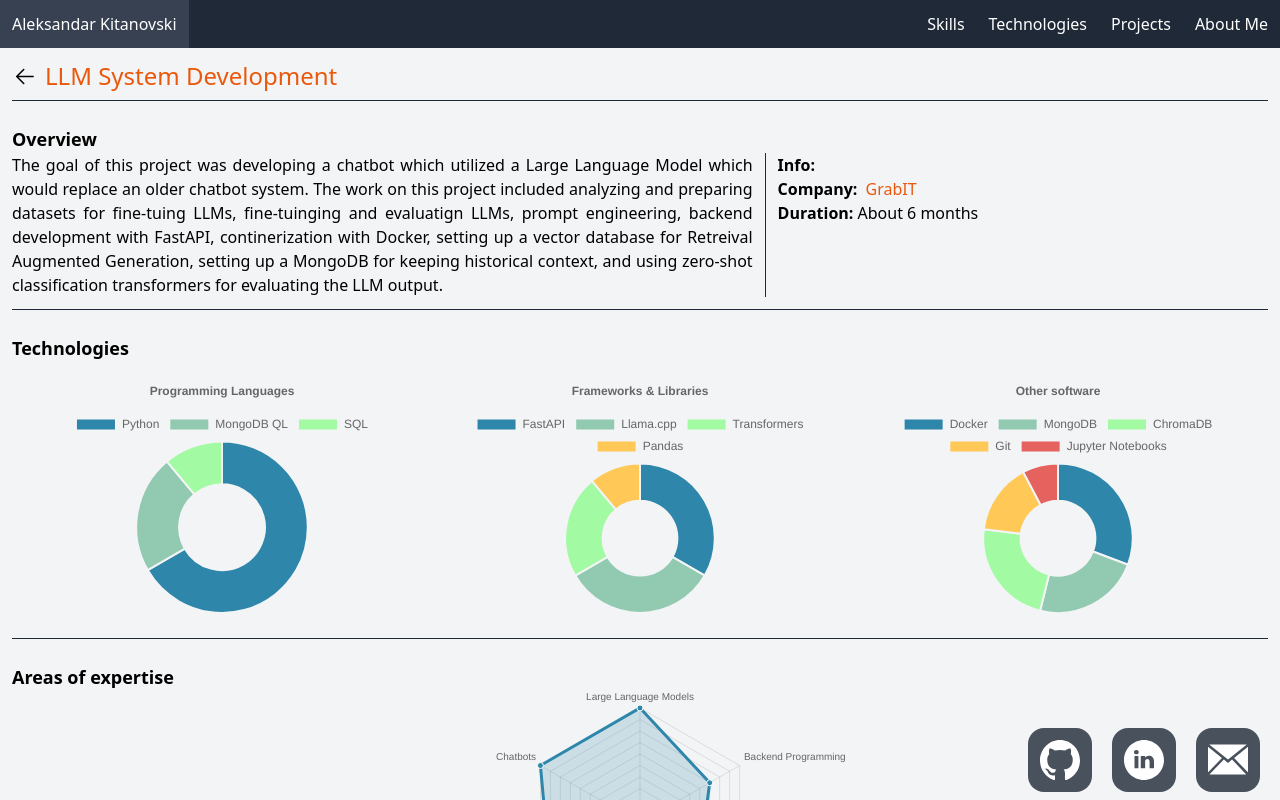
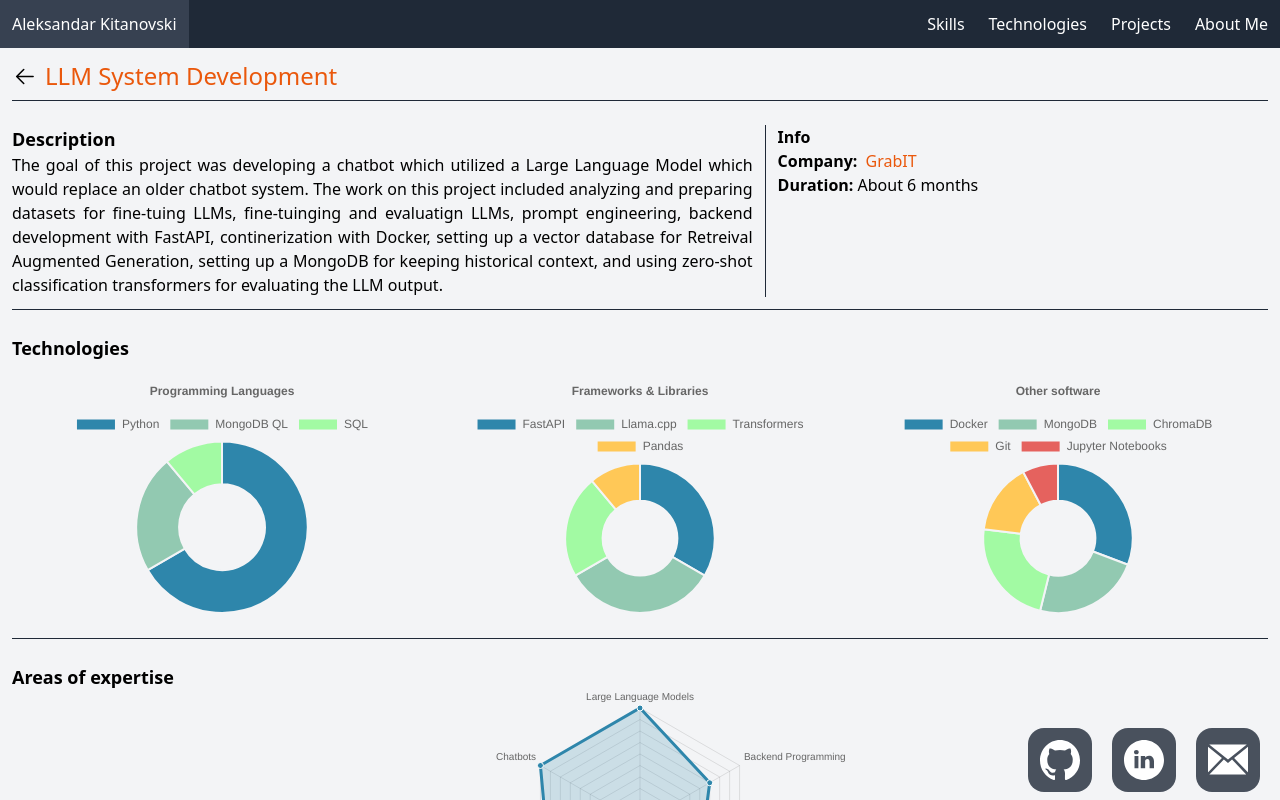
Before and after one commit to AleksandarKitanovski/aleksandarkitanovski.github.io, a SvelteKit app: page /projects/llm_system_development in a window 1280 px wide. Shown: the top 800 px of the page. Built offline with nearby package versions, Linux system fonts and the light colour scheme.

Commit message:
make redirects to other pages open in a new tab

```diff
--- a/src/components/project.svelte
+++ b/src/components/project.svelte
@@ -32,7 +32,7 @@
 		<div>
 			<h2 class="font-bold text-lg mb-1">Duration: <span class="font-normal">{duration}</span></h2>
 			<h2 class="font-bold text-lg mb-1">
-				Company: <a class="font-normal text-orange-600 hover:text-orange-400" {href}>{company}</a>
+				Company: <a class="font-normal text-orange-600 hover:text-orange-400" {href} target="_blank">{company}</a>
 			</h2>
 		</div>
 		<div>
@@ -46,13 +46,13 @@
 	</div>
 	{#if paper.length > 0}
 		<h3 class="font-semibold mb-1">
-			Paper available <a class="text-orange-600 hover:text-orange-400" href={paper}>here</a>
+			Paper available <a class="text-orange-600 hover:text-orange-400" href={paper} target="_blank">here</a>
 		</h3>
 	{/if}
 	{#if repo_name.length > 0}
 		<h3 class="font-semibold mb-1">
 			Git repo:
-			<a class="font-normal text-orange-600 hover:text-orange-400" href={repo}>
+			<a class="font-normal text-orange-600 hover:text-orange-400" href={repo} target="_blank">
 				{repo_name}
 			</a>
 		</h3>
--- a/src/components/project_page.svelte
+++ b/src/components/project_page.svelte
@@ -43,19 +43,19 @@
 	</h1>
 	<hr class="border-gray-800" />
 	<article class="mt-6">
-		<h2 class="text-lg font-bold">Overview</h2>
 		<div class="md:flex mb-3">
 			<div
 				class="text-justify pr-3 mr-3 border-b border-gray-800 md:border-b-0 md:w-3/5 md:border-r"
 			>
+				<h2 class="text-lg font-bold">Description</h2>
 				{@render desc?.()}
 			</div>
-			<div class="">
-				<h2 class="text-base font-bold">Info:</h2>
+			<div>
+				<h2 class="text-base font-bold">Info</h2>
 				<div class="font-bold flex flex-col">
 					<span>
 						Company:
-						<a {href} class="ml-1 font-normal text-orange-600 hover:text-orange-400"> {company} </a>
+						<a {href} target="_blank" class="ml-1 font-normal text-orange-600 hover:text-orange-400"> {company} </a>
 					</span>
 					<span>Duration: <span class="font-normal">{duration}</span></span>
 					{#if paper.length > 0}
--- a/src/routes/+layout.svelte
+++ b/src/routes/+layout.svelte
@@ -98,6 +98,7 @@
 	<a
 		aria-label="github"
 		href="https://github.com/AleksandarKitanovski"
+		target="_blank"
 		class="fill-white bg-gray-800 bg-opacity-80 rounded-2xl p-2 lg:p-3"
 	>
 		<svg
@@ -123,6 +124,7 @@
 	<a
 		aria-label="linkedin"
 		href="https://www.linkedin.com/in/aleksandar-kitanovski/"
+		target="_blank"
 		class="fill-white bg-gray-800 bg-opacity-80 rounded-2xl p-2 lg:p-3"
 	>
 		<svg
```
